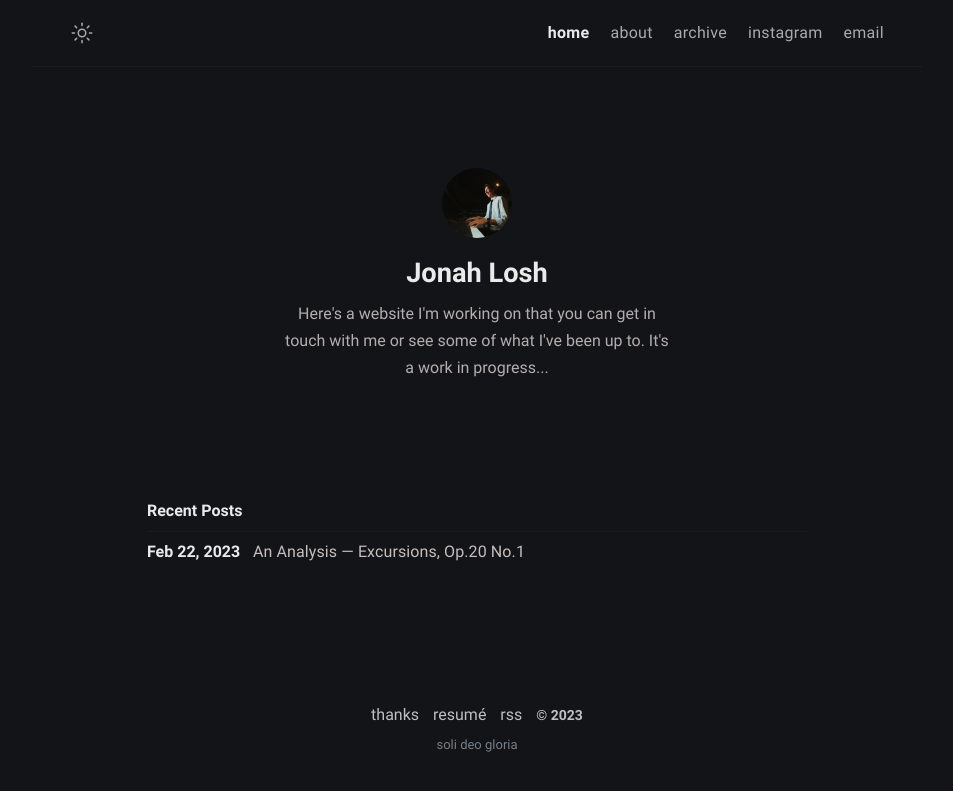
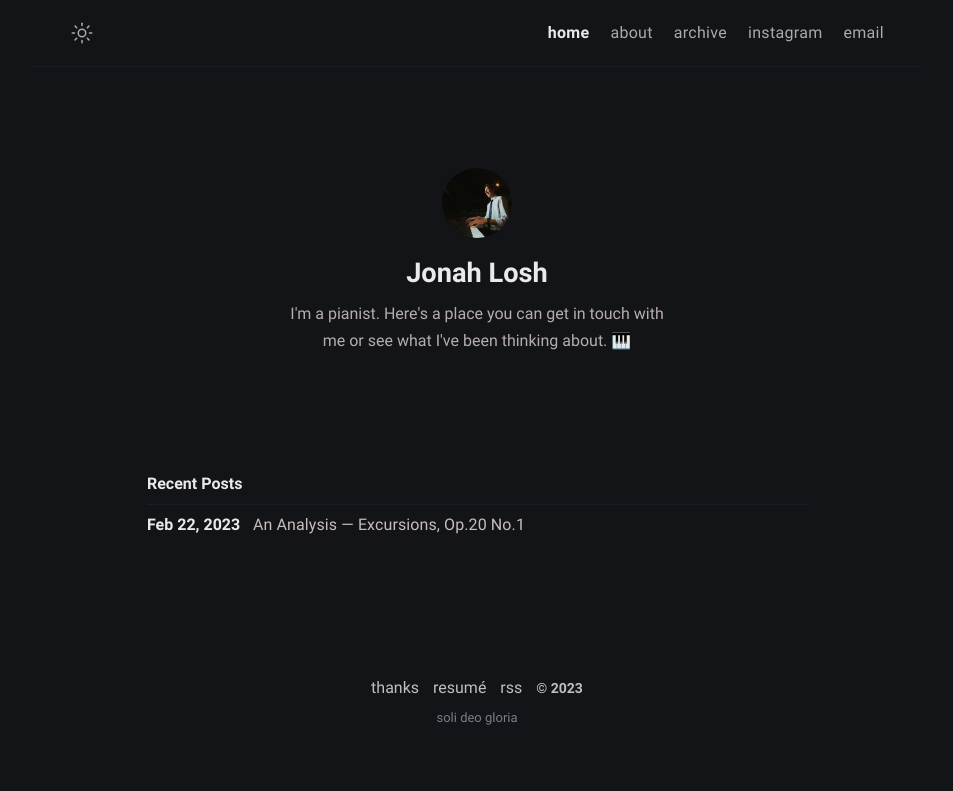
Before and after one commit to atrial-albumen/atrial-albumen.github.io, a Jekyll site: the page built from index.md, in a window 1280 px wide. Shown: the top 791 px of the page, without its empty margins (163-1116 px from the left). Built offline with Jekyll 4.4.1, drawn with Linux system fonts in a browser that asks for light colours.

Commit message:
Update _config.yml

```diff
--- a/_config.yml
+++ b/_config.yml
@@ -12,7 +12,7 @@ mode: dark # default theme "dark" | "light"
 author:
   name: Jonah Losh # author name
   bio: >- # tell to the world
-    Here's a website I'm working on that you can get in touch with me or see some of what I've been up to. It's a work in progress...
+    I'm a pianist. Here's a place you can get in touch with me or see what I've been thinking about. 🎹
   username: jonahlosh # general username
   github: atrial-albumen # github username
   twitter: itsssssjonah # twitter username
```
